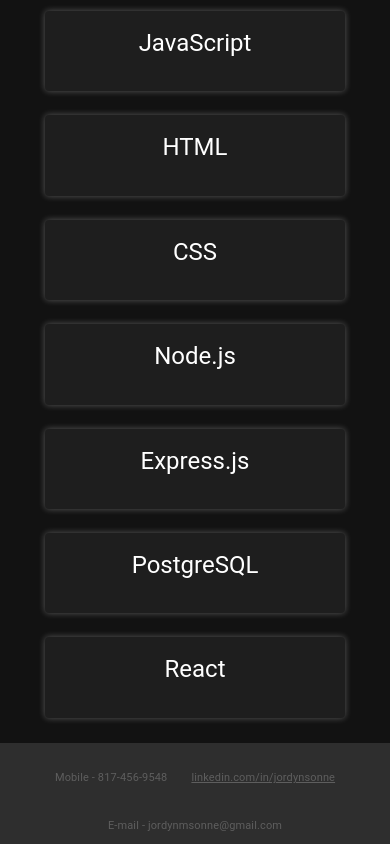
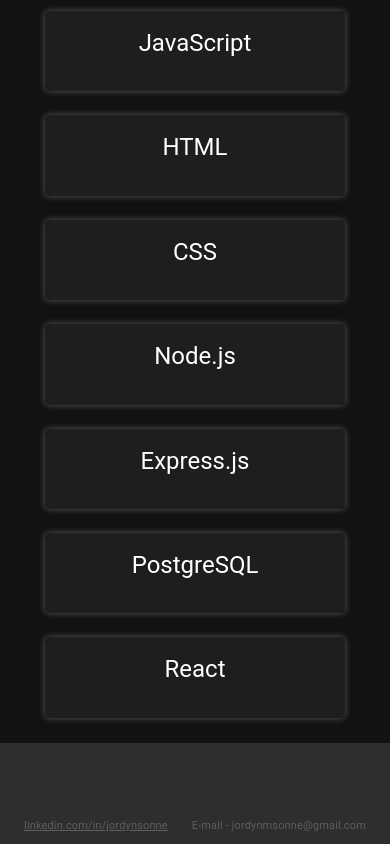
Before and after one commit to JMSONNE/pw, a React (Vite) app: page / in a window 390 px wide. Shown: the part 997-1841 px from the top of the page. Built offline with nearby package versions, Linux system fonts and the light colour scheme.

Commit message:
removed my phone number from footer

```diff
--- a/Components/Footer/Footer.jsx
+++ b/Components/Footer/Footer.jsx
@@ -7,11 +7,6 @@
         <>
             <footer className='footer'>
                 <Grid container spacing={3} sx={{ display: 'flex', justifyContent: 'center' }}>
-                    <Grid item xs='auto'>
-                        <Typography variant='p' className='footerText'>
-                            Mobile - 817-456-9548
-                        </Typography>
-                    </Grid>
                     <Grid item xs='auto'>
                         <Typography variant='p' className='footerText' component='a' href='https://www.linkedin.com/in/jordynsonne' target="_blank">
                             linkedin.com/in/jordynsonne
```
